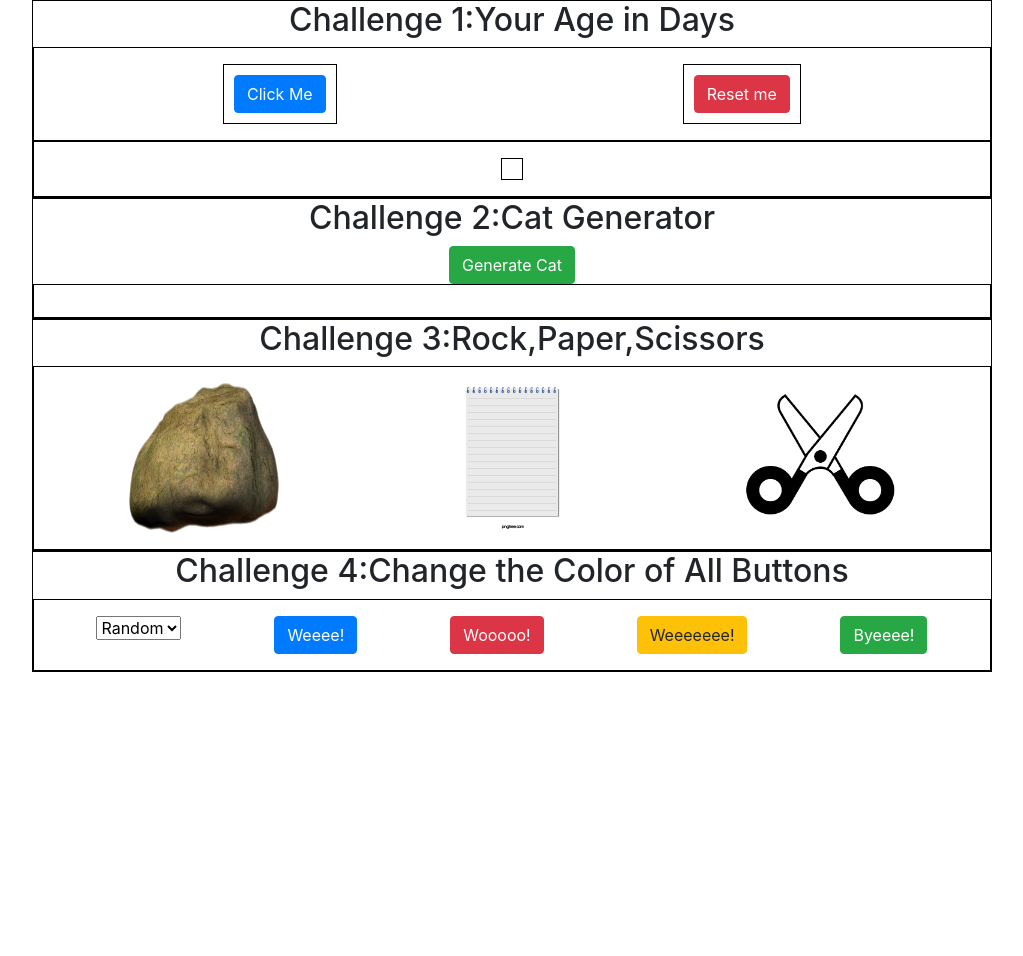
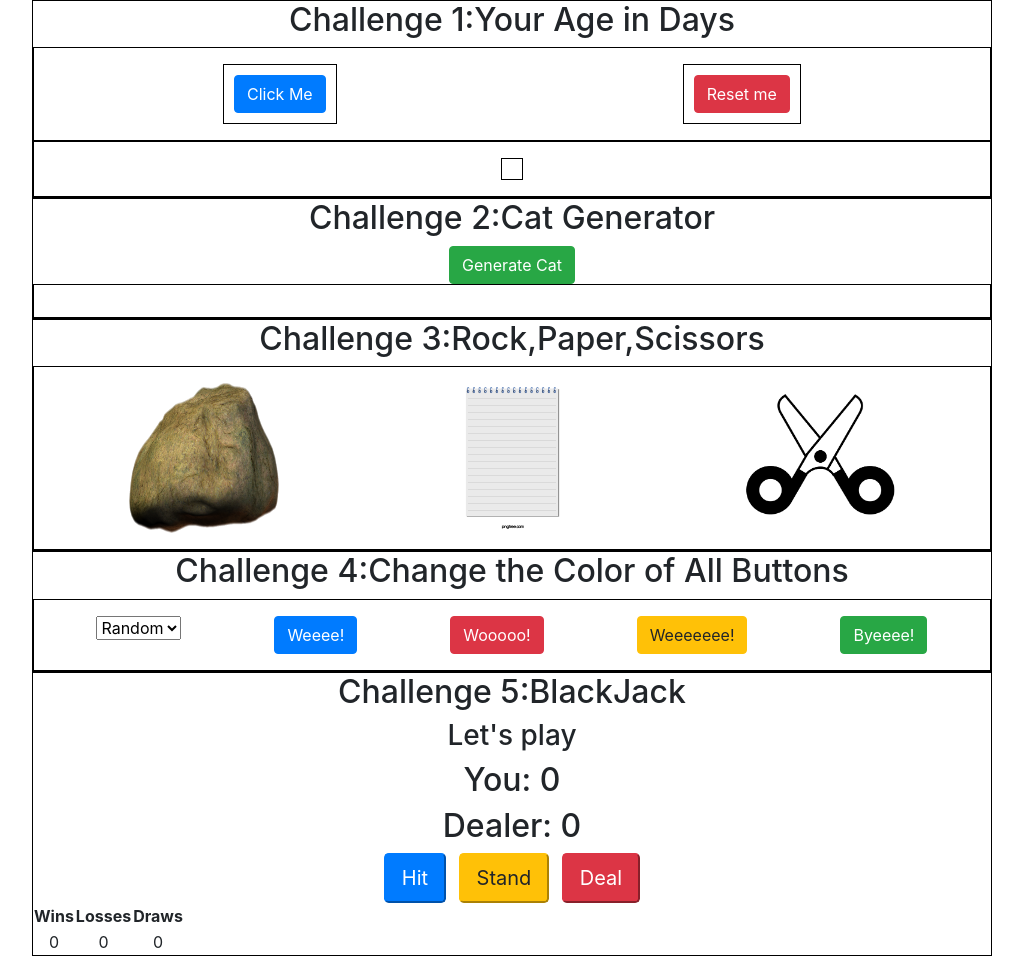
Before and after one commit to Sahitya777/jss-challenges, a plain HTML site: page index.html in a window 1280 px wide. Shown: the whole page, without its empty margins (128-1151 px from the left). Before the commit the page ends 800 px from the top, so only its background shows below. Drawn offline with nearby package versions, Linux system fonts and the light colour scheme.

Commit message:
challenge-5

```diff
--- a/css/style.css
+++ b/css/style.css
@@ -11,7 +11,7 @@
     align-items: center;
     padding: 10px;
 }
-.container-1, .container-2, .container-3, .container-4{
+.container-1, .container-2, .container-3, .container-4, .container-5{
     border: 1px solid black;
     margin: 0 auto;
     width: 75%;
--- a/index.html
+++ b/index.html
@@ -58,6 +58,39 @@
 
         </div>
     </div>
+    <div class="container-5">
+        <h2>Challenge 5:BlackJack</h2>
+        <h3><span id='blackjack-results'></span>Let's play</h3>
+        <div class="flex-blackjack-row-1">
+            <div id="your-box">
+                <h2>You: <span id="your-blackjack-result">0</span> </h2>
+            </div>
+            <div id="dealer-box">
+                <h2>Dealer: <span id="dealer-blackjack-result">0</span></h2>
+            </div>
+        </div>
+        <div class="flex-blackjack-row-2">
+            <div>
+                <button class="btn-lg btn-primary mr-2" id="blackjack-hit-btn">Hit</button>
+                <button class="btn-lg  btn-warning mr-2" id="blackjack-stand-btn">Stand</button>
+                <button class="btn-lg  btn-danger" id="blackjack-deal-btn">Deal</button>
+            </div>
+        </div>
+        <div class="flex-blackjack-row-3">
+            <table>
+                <tr>
+                    <th>Wins</th>
+                    <th>Losses</th>
+                    <th>Draws</th>
+                </tr>
+                <tr>
+                    <td><span id="wins">0</span></td>
+                    <td><span id="losses">0</span></td>
+                    <td><span id="draws">0</span></td>
+                </tr>
+            </table>
+        </div>
+    </div>
     <script src="js/script.js"></script>
 </body>
 </html>
```
Also changed, not shown: js/script.js (line endings or trailing spaces).
